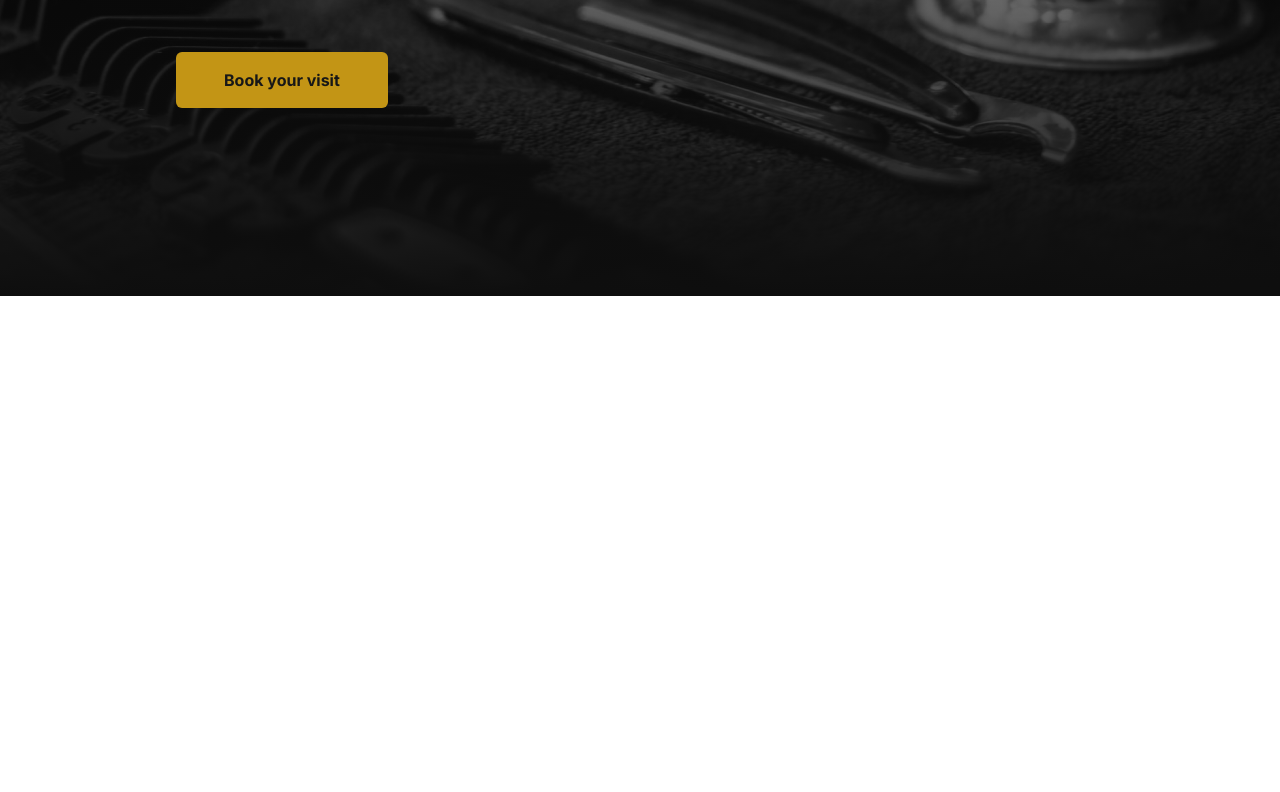
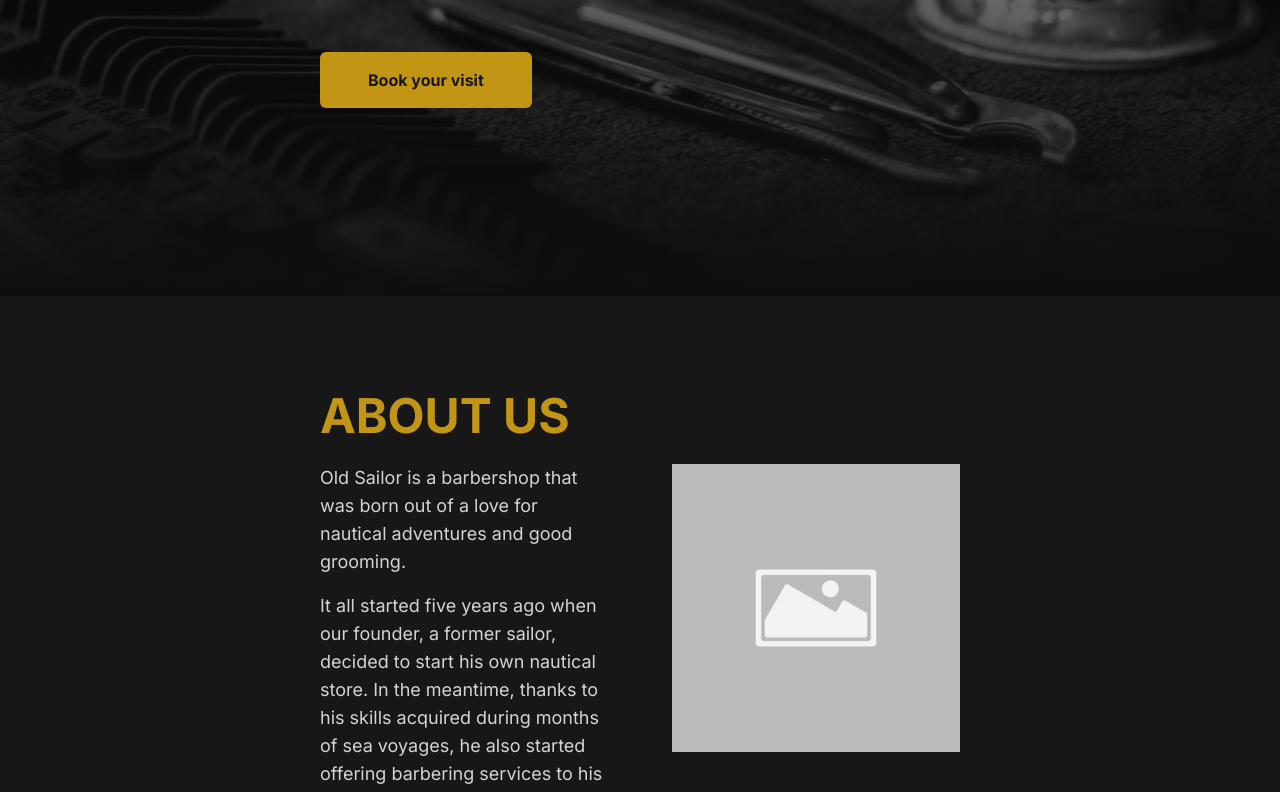
Before and after one commit to Patrykbarc/old-sailor-ts, a Next.js app: page / in a window 1280 px wide. Shown: the part 504-1296 px from the top of the page. Before the commit the page ends 800 px from the top, so only its background shows below. Built offline with nearby package versions, Linux system fonts and the light colour scheme.

Commit message:
About section mockup

```diff
--- a/src/app/(home)/page.tsx
+++ b/src/app/(home)/page.tsx
@@ -1,10 +1,11 @@
-import { Wrapper } from '@/components/ui/Wrapper/Wrapper'
+import { About } from '@/components/views/About/About'
 import { Hero } from '@/components/views/Hero/Hero'
 
 export default function Home() {
 	return (
-		<main className='flex min-h-screen flex-col items-center justify-between bg-neutral-900'>
+		<main className='flex overflow-x-hidden min-h-screen flex-col items-center justify-between bg-neutral-900 text-neutral-300'>
 			<Hero />
+			<About />
 		</main>
 	)
 }
--- a/src/components/ui/Wrapper/Wrapper.tsx
+++ b/src/components/ui/Wrapper/Wrapper.tsx
@@ -6,5 +6,5 @@ type WrapperProps = {
 }
 
 export function Wrapper({ children, className }: WrapperProps) {
-	return <div className={`px-6 md:px-12 lg:px-24 xl:px-44 ${className}`}>{children}</div>
+	return <div className={`px-6 md:px-12 lg:px-24 xl:px-80 ${className}`}>{children}</div>
 }
--- /dev/null
+++ b/src/components/views/About/About.tsx
@@ -0,0 +1,118 @@
+import { Wrapper } from '@/components/ui/Wrapper/Wrapper'
+import PLACEHOLDER from '../../../../public/placeholder.jpg'
+import Image from 'next/image'
+
+const aboutTexts = [
+	{
+		id: 1,
+		text: (
+			<>
+				<p>
+					Old Sailor is a barbershop that was born out of a love for nautical adventures
+					and good grooming.
+				</p>
+				<p>
+					It all started five years ago when our founder, a former sailor, decided to
+					start his own nautical store. In the meantime, thanks to his skills acquired
+					during months of sea voyages, he also started offering barbering services to his
+					customers, who were looking for a place where they could take care of their hair
+					and beards.
+				</p>
+				<p>
+					Over time, the nautical supply store evolved into a full-fledged barbershop, and
+					Old Sailor became a place where men could take care of their appearance and
+					relax during their visit. Today, Old Sailor is a place where you can relax and
+					take care of your haircut and beard, and our staff are skilled barbers who are
+					always willing to help you choose the right style and take care of your haircut
+					with the utmost care.
+				</p>
+			</>
+		),
+	},
+	{
+		id: 2,
+		text: (
+			<>
+				<p>
+					Old Sailor is a barbershop that was born out of a love for nautical adventures
+					and good grooming.
+				</p>
+				<p>
+					It all started five years ago when our founder, a former sailor, decided to
+					start his own nautical store. In the meantime, thanks to his skills acquired
+					during months of sea voyages, he also started offering barbering services to his
+					customers, who were looking for a place where they could take care of their hair
+					and beards.
+				</p>
+				<p>
+					Over time, the nautical supply store evolved into a full-fledged barbershop, and
+					Old Sailor became a place where men could take care of their appearance and
+					relax during their visit. Today, Old Sailor is a place where you can relax and
+					take care of your haircut and beard, and our staff are skilled barbers who are
+					always willing to help you choose the right style and take care of your haircut
+					with the utmost care.
+				</p>
+			</>
+		),
+	},
+	{
+		id: 3,
+		text: (
+			<>
+				<p>
+					Old Sailor is a barbershop that was born out of a love for nautical adventures
+					and good grooming.
+				</p>
+				<p>
+					It all started five years ago when our founder, a former sailor, decided to
+					start his own nautical store. In the meantime, thanks to his skills acquired
+					during months of sea voyages, he also started offering barbering services to his
+					customers, who were looking for a place where they could take care of their hair
+					and beards.
+				</p>
+				<p>
+					Over time, the nautical supply store evolved into a full-fledged barbershop, and
+					Old Sailor became a place where men could take care of their appearance and
+					relax during their visit. Today, Old Sailor is a place where you can relax and
+					take care of your haircut and beard, and our staff are skilled barbers who are
+					always willing to help you choose the right style and take care of your haircut
+					with the utmost care.
+				</p>
+			</>
+		),
+	},
+]
+
+export function About() {
+	return (
+		<section className='my-24'>
+			<Wrapper>
+				<h1 className='mb-6 font-title text-5xl font-bold uppercase text-primary'>
+					about us
+				</h1>
+				<div className='grid gap-36'>
+					{aboutTexts.map(({ text, id }, index) => {
+						const isOdd = index % 2 === 0
+						const isOddStyle = 'order-1'
+						const isEvenStyle = 'order-2'
+						return (
+							<div key={id} className='text-lg grid grid-cols-2 gap-16'>
+								<div
+									className={`flex flex-col gap-4 ${
+										isOdd ? isOddStyle : isEvenStyle
+									}`}>
+									{text}
+								</div>
+								<Image
+									alt='placeholder'
+									className={`w-full ${isOddStyle}`}
+									src={PLACEHOLDER}
+								/>
+							</div>
+						)
+					})}
+				</div>
+			</Wrapper>
+		</section>
+	)
+}
--- a/src/components/views/Hero/Hero.tsx
+++ b/src/components/views/Hero/Hero.tsx
@@ -4,14 +4,14 @@ import { Wrapper } from '@/components/ui/Wrapper/Wrapper'
 export function Hero() {
 	return (
 		<section>
-			<div className='bg-hero-pattern w-dvw h-dvh bg-cover bg-no-repeat relative'>
-				<div className='bg-shadow-gradient absolute w-dvw h-dvh' />
+			<div className='bg-hero-pattern w-screen h-screen max-w-full bg-cover bg-no-repeat relative'>
+				<div className='bg-shadow-gradient absolute w-screen h-screen' />
 				<Wrapper className='flex items-center absolute justify-center h-full'>
 					<div className='grid gap-12'>
 						<h1 className='font-black text-5xl md:text-8xl text-primary'>
 							The Old Sailor Barber
 						</h1>
-						<p className='font-body text-2xl max-w-[600px] text-white md:text-4xl'>
+						<p className='font-body text-2xl max-w-[600px] md:text-4xl'>
 							A place where style and elegance combine with nautical tradition.
 						</p>
 						<Button className='w-fit' variant='cta' size='xl'>
```
Also changed, not shown: public/placeholder.jpg (added).
